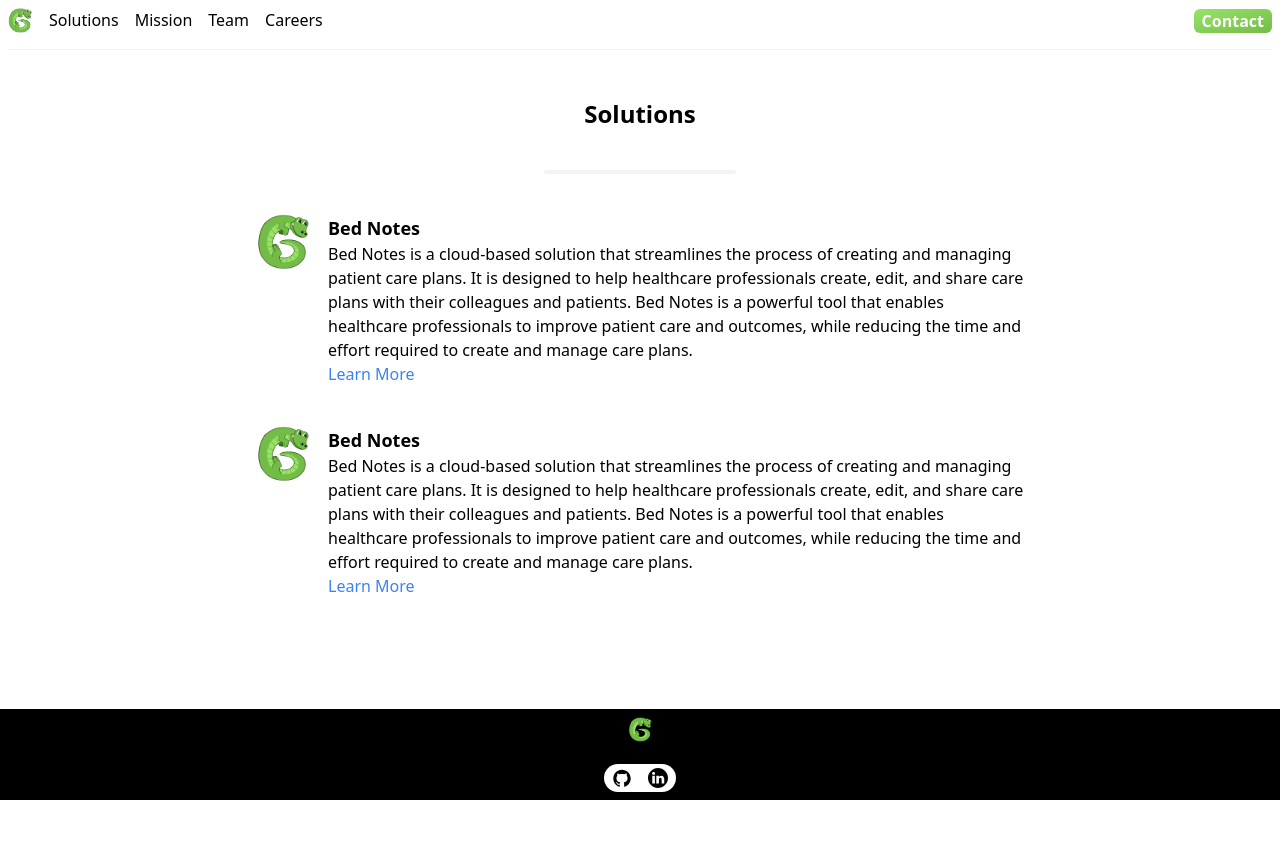
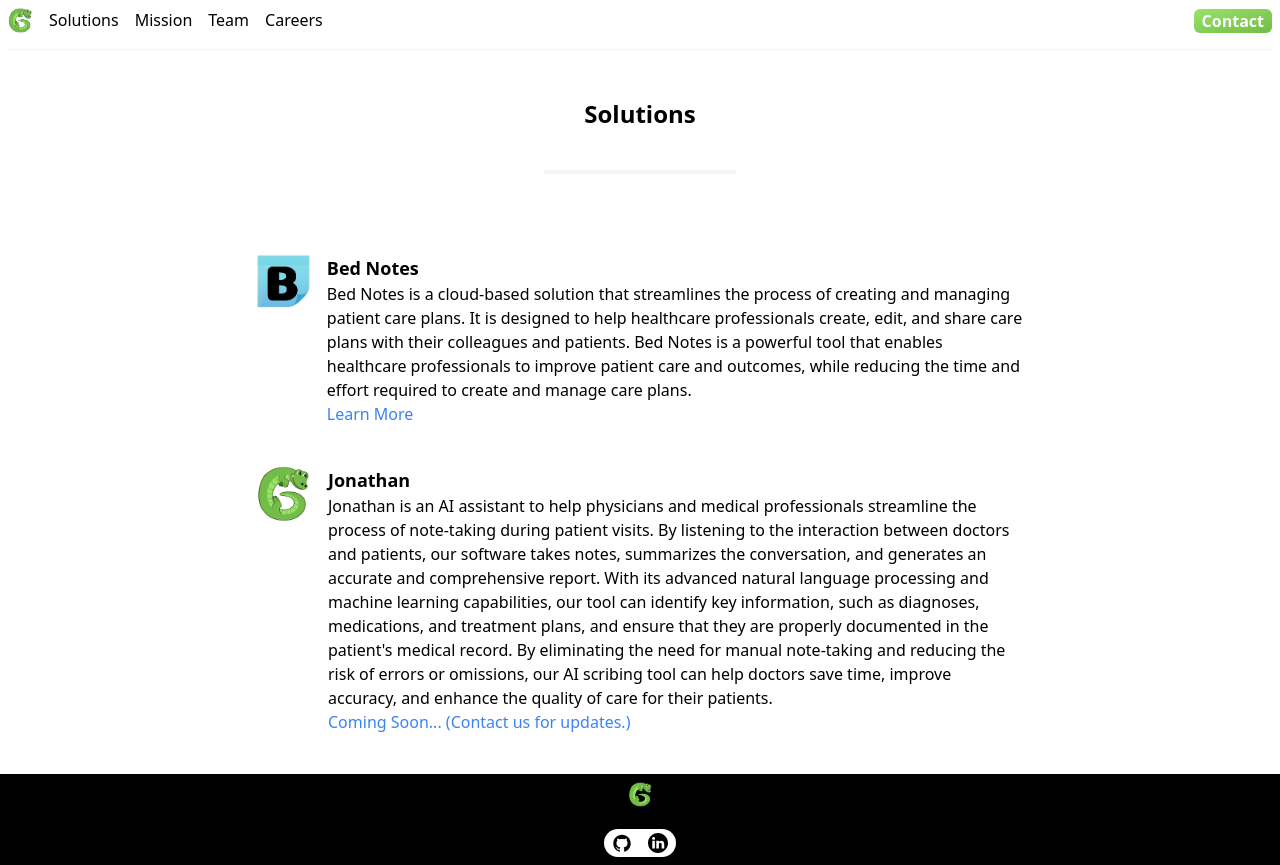
Before and after one commit to gator/gator, a Next.js app: page /solutions in a window 1280 px wide. Before the commit the page ends 800 px from the top, so only its background shows below. Built offline with nearby package versions, Linux system fonts and the light colour scheme.

Commit message:
solutions page update

```diff
--- a/pages/solutions.tsx
+++ b/pages/solutions.tsx
@@ -1,5 +1,6 @@
 import type { ReactElement } from 'react'
 import type { NextPageWithLayout } from './_app'
+import Link from 'next/link'
 import Layout from '../components/layout'
 import SEO from '../components/seo'
 
@@ -12,9 +13,9 @@ const Solutions: NextPageWithLayout = () => {
         <h1 className='text-2xl font-bold text-center'>Solutions</h1>
         <hr className='w-48 h-1 mx-auto my-4 bg-gray-100 border-0 rounded md:my-10' />
 
-        <div className='space-y-10'>
+        <div className='mt-10 space-y-10'>
           <div className='flex justify-between space-x-4'>
-            <img src='/Alligator2.png' className='w-14 h-14' />
+            <img src='/bednotes_logo.png' className='w-14 h-14' />
             <div className=''>
               <h2 className='text-lg font-bold'>Bed Notes</h2>
               <p>
@@ -38,23 +39,28 @@ const Solutions: NextPageWithLayout = () => {
           <div className='flex justify-between space-x-4'>
             <img src='/Alligator2.png' className='w-14 h-14' />
             <div className=''>
-              <h2 className='text-lg font-bold'>Bed Notes</h2>
+              <h2 className='text-lg font-bold'>Jonathan</h2>
               <p>
-                Bed Notes is a cloud-based solution that streamlines the process
-                of creating and managing patient care plans. It is designed to
-                help healthcare professionals create, edit, and share care plans
-                with their colleagues and patients. Bed Notes is a powerful tool
-                that enables healthcare professionals to improve patient care
-                and outcomes, while reducing the time and effort required to
-                create and manage care plans.
+                Jonathan is an AI assistant to help physicians and medical
+                professionals streamline the process of note-taking during
+                patient visits. By listening to the interaction between doctors
+                and patients, our software takes notes, summarizes the
+                conversation, and generates an accurate and comprehensive
+                report. With its advanced natural language processing and
+                machine learning capabilities, our tool can identify key
+                information, such as diagnoses, medications, and treatment
+                plans, and ensure that they are properly documented in the
+                patient's medical record. By eliminating the need for manual
+                note-taking and reducing the risk of errors or omissions, our AI
+                scribing tool can help doctors save time, improve accuracy, and
+                enhance the quality of care for their patients.
               </p>
-              <a
-                href='https://bednotes.gator.sh'
-                target='_blank'
-                className='text-blue-500 hover:underline'
-              >
-                Learn More
-              </a>
+              <p className='text-blue-500 hover:underline'>
+                Coming Soon...{' '}
+                <span>
+                  <Link href='/contact'>(Contact us for updates.)</Link>
+                </span>
+              </p>
             </div>
           </div>
         </div>
```
Also changed, not shown: public/bednotes_logo.png (added).
